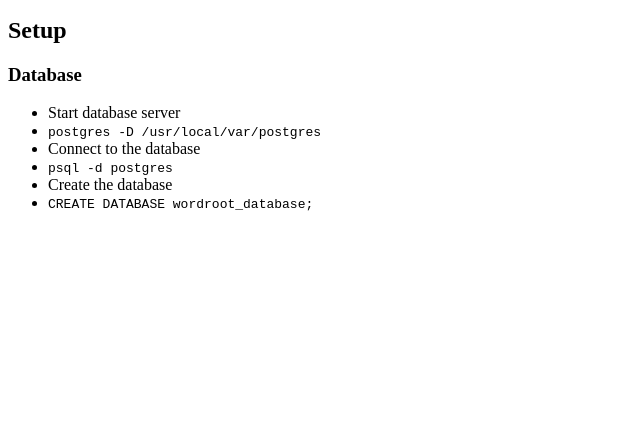
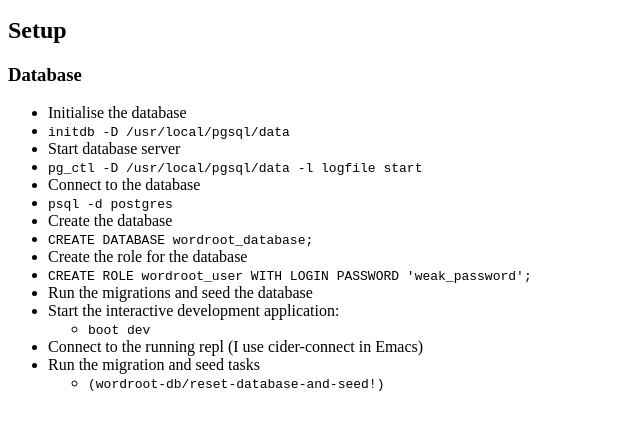
Before and after one commit to chooie/wordroot, a plain HTML site: page README.html in a window 1280 px wide. Shown: the part 101-530 px from the top of the page, without its empty margins (0-640 px from the left). Drawn offline with Linux system fonts and the light colour scheme.

Commit message:
Update docs with info on how to set up database

```diff
--- a/README.html
+++ b/README.html
@@ -20,12 +20,28 @@
 <h3 id="database">Database</h3>
 
 <ul>
+<li>Initialise the database</li>
+<li><code>initdb -D /usr/local/pgsql/data</code></li>
 <li>Start database server</li>
-<li><code>postgres -D /usr/local/var/postgres</code></li>
+<li><code>pg_ctl -D /usr/local/pgsql/data -l logfile start</code></li>
 <li>Connect to the database</li>
 <li><code>psql -d postgres</code></li>
 <li>Create the database</li>
 <li><code>CREATE DATABASE wordroot_database;</code></li>
+<li>Create the role for the database</li>
+<li><code>CREATE ROLE wordroot_user WITH LOGIN PASSWORD 'weak_password';</code></li>
+<li>Run the migrations and seed the database</li>
+<li>Start the interactive development application:
+
+<ul>
+<li><code>boot dev</code></li>
+</ul></li>
+<li>Connect to the running repl (I use cider-connect in Emacs)</li>
+<li>Run the migration and seed tasks
+
+<ul>
+<li><code>(wordroot-db/reset-database-and-seed!)</code></li>
+</ul></li>
 </ul>
 
 </body>
```
Also changed, not shown: 1 other file.
